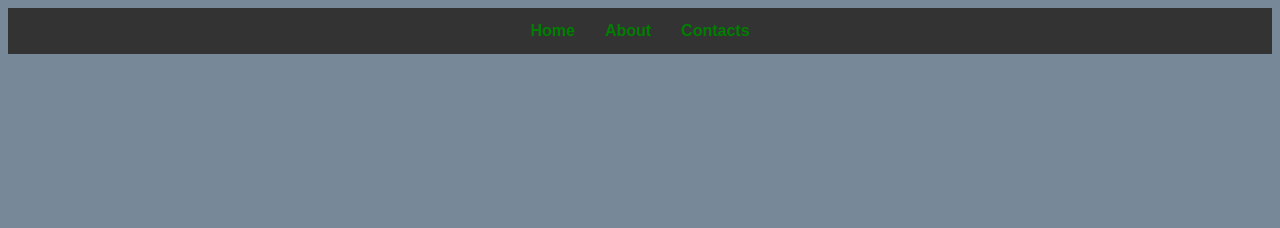
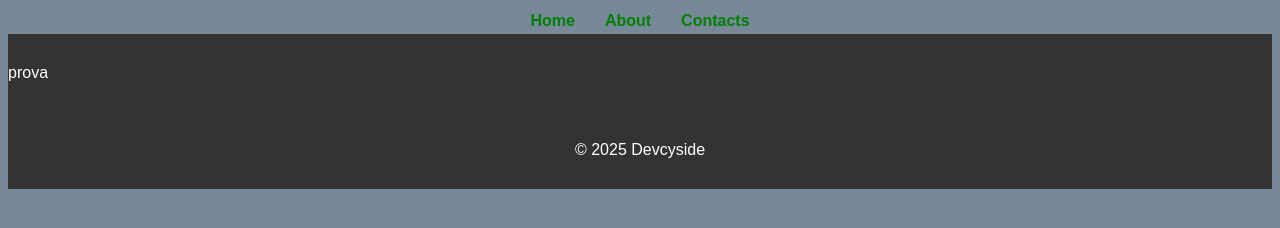
Before and after one commit to DevCySide/devcyside.github.io, a plain HTML site: page index.html in a window 1280 px wide. Drawn offline with Linux system fonts and the light colour scheme.

Commit message:
Add style_form.css + others

```diff
--- a/assets/css/style.css
+++ b/assets/css/style.css
@@ -11,42 +11,6 @@ header {
   background: #333;
   color: #fff;
   padding: 10px 0;
-}
-
-.contact-form {
-  display: flex;
-  flex-direction: column;
-  gap: 1rem;
-}
-
-.contact-form label {
-  font-weight: bold;
-}
-
-.contact-form input,
-.contact-form textarea {
-  padding: 0.5rem;
-  font-size: 1rem;
-  border: 1px solid #ccc;
-  border-radius: 6px;
-  width: 100%;
-}
-
-.contact-form button {
-  background-color: #007bff;
-  color: white;
-  border: none;
-  padding: 0.75rem;
-  font-size: 1rem;
-  border-radius: 6px;
-  cursor: pointer;
-  transition: background-color 0.3s;
-  width: 40%;
-  align-self: center;
-}
-
-.contact-form button:hover {
-  background-color: #0056b3;
 }
 
 a:link {
--- /dev/null
+++ b/assets/css/style_form.css
@@ -0,0 +1,62 @@
+body {
+  font-family: Arial, sans-serif;
+  margin: 100;
+  padding: 0;
+  line-height: 1.6;
+  background-color: #778899;
+  color: #333;
+}
+
+header {
+  background: #333;
+  color: #fff;
+  padding: 10px 0;
+}
+
+.contact-form {
+  display: flex;
+  flex-direction: column;
+  gap: 1rem;
+}
+
+.contact-form label {
+  font-weight: bold;
+}
+
+.contact-form input,
+.contact-form textarea {
+  padding: 0.5rem;
+  font-size: 1rem;
+  border: 1px solid #ccc;
+  border-radius: 6px;
+  width: 100%;
+}
+
+.contact-form button {
+  background-color: #007bff;
+  color: white;
+  border: none;
+  padding: 0.75rem;
+  font-size: 1rem;
+  border-radius: 6px;
+  cursor: pointer;
+  transition: background-color 0.3s;
+  width: 40%;
+  align-self: center;
+}
+
+.contact-form button:hover {
+  background-color: #0056b3;
+}
+
+main {
+  padding: 20px;
+  text-align: center;
+}
+
+footer {
+  text-align: center;
+  padding: 10px;
+  background: #333;
+  color: #fff;
+}
--- a/index.html
+++ b/index.html
@@ -1,12 +1,14 @@
 <!DOCTYPE html>
 <html lang="en">
+
 <head>
 	<title>Devcyside's Blog - Home</title>
 	<link rel="icon" href="assets/img/racoon.png" type="image/png">
+	<meta name="viewport" content="width=device-width, initial-scale=1.0">
+	<meta charset="UTF-8">
 	<link rel="stylesheet" href="assets/css/style.css">
 </head>
-<body>
-	<header>
+
 <nav>
 	<ul>
     	<li><a href="index.html">Home</a></li>
@@ -14,7 +16,15 @@
         <li><a href="contact.html">Contacts</a></li>
     </ul>
 </nav>
+
+<body>
+	<header>
+		<p> prova </p>
 	</header>
+</body>
 
-</body>
+<footer>
+    <p>&copy; 2025 Devcyside</p>
+</footer>
+
 </html>
```
Also changed, not shown: about.html (+2 -0 lines), contact.html (+3 -1 lines). Lines whose indentation alone changed are shown as unchanged.
